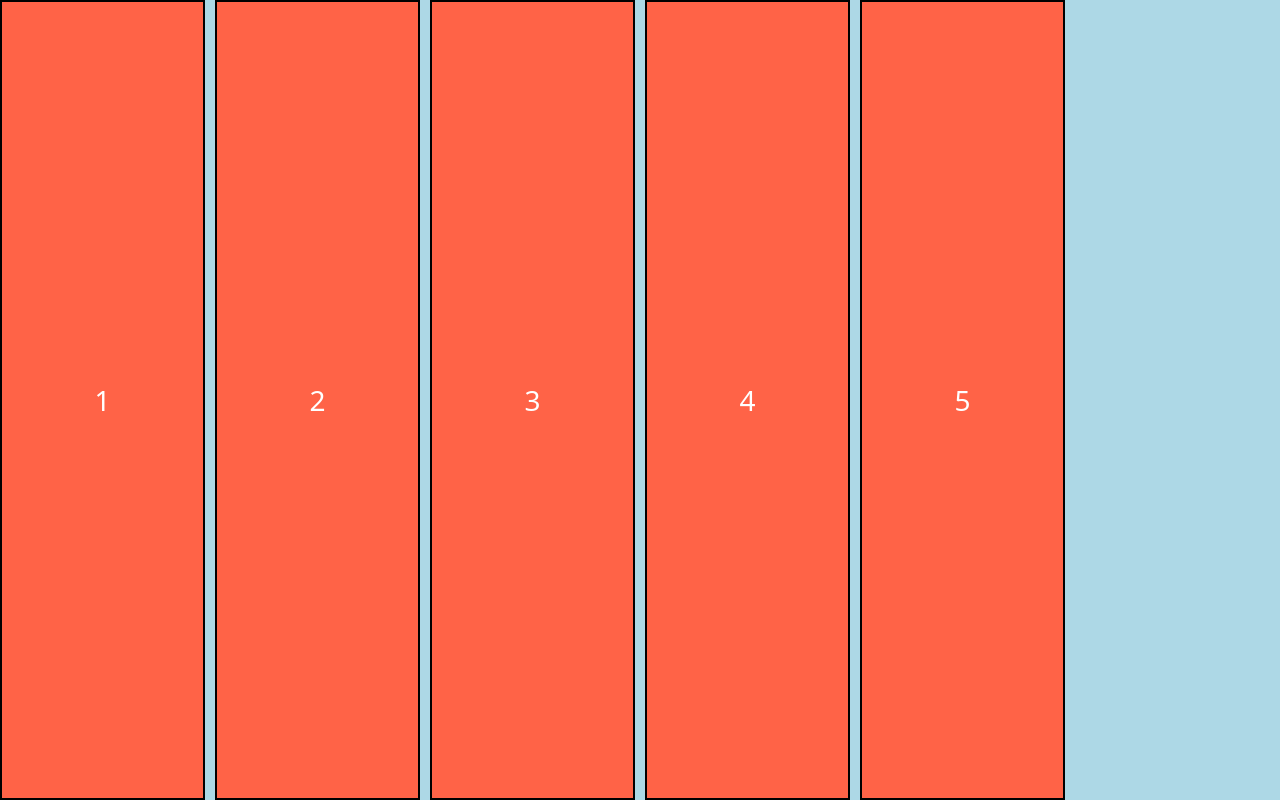
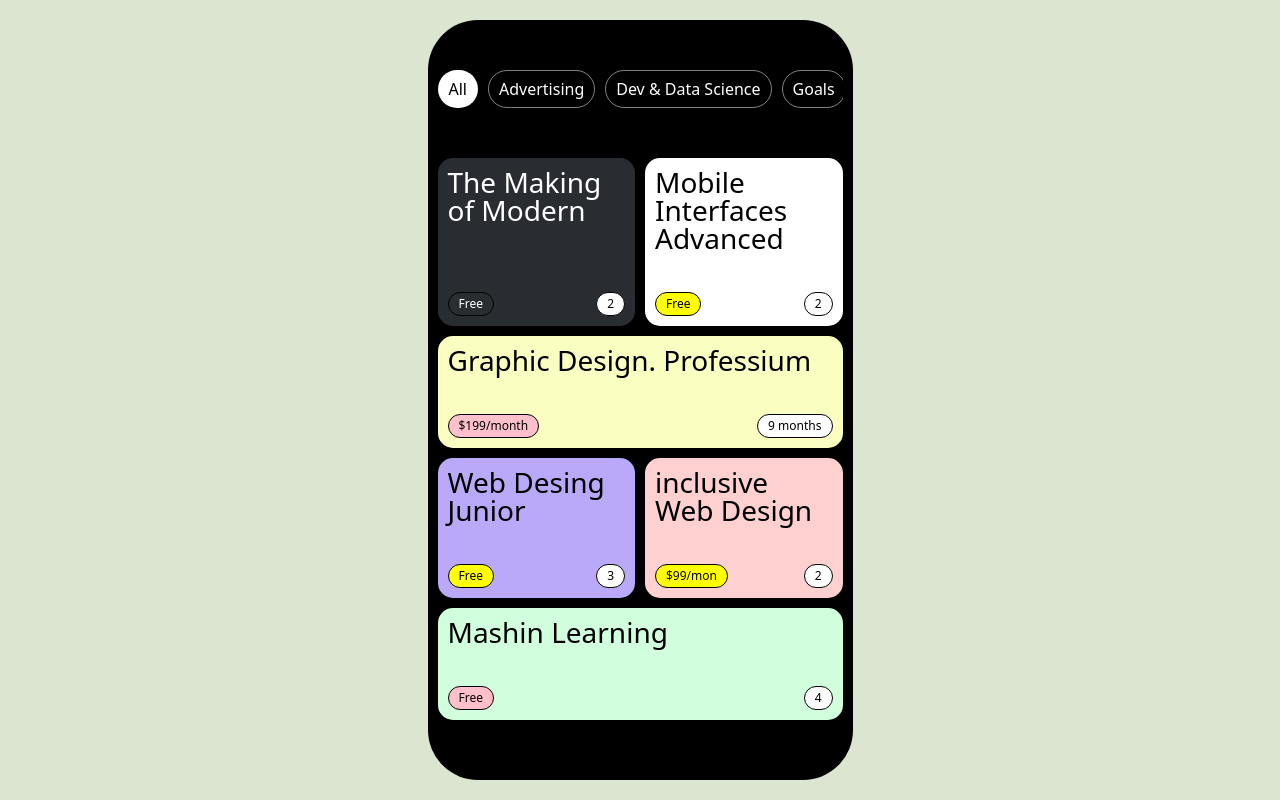
Before and after one commit to ANchangwan/vite-for-css-layout, a website built with Vite: page index.html in a window 1280 px wide. Built offline with nearby package versions, Linux system fonts and the light colour scheme.

Commit message:
education app

```diff
--- a/index.html
+++ b/index.html
@@ -3,16 +3,64 @@
   <head>
     <meta charset="UTF-8" />
     <meta name="viewport" content="width=device-width, initial-scale=1.0" />
-    <link rel="stylesheet" href="/styles/style.css" />
-    <title>Css Layout</title>
+    <link rel="stylesheet" href="/styles/style.scss" />
+    <title>Css Layout Masterclass</title>
   </head>
   <body>
-    <div class="father">
-      <div class="child">1</div>
-      <div class="child">2</div>
-      <div class="child">3</div>
-      <div class="child">4</div>
-      <div class="child">5</div>
+    <div class="phone">
+      <header class="header">
+        <ul class="header__list">
+          <li class="header__list-item header__list-item--inverter">All</li>
+          <li class="header__list-item">Advertising</li>
+          <li class="header__list-item">Dev & Data Science</li>
+          <li class="header__list-item">Goals</li>
+          <li class="header__list-item">IOS Developer</li>
+        </ul>
+      </header>
+      <div class="cards">
+        <div class="cards__card">
+          <h2 class="cards__title">The Making of Modern</h2>
+          <div class="cards__footer">
+            <span class="cards__price">Free</span
+            ><span class="cards__length">2</span>
+          </div>
+        </div>
+        <div class="cards__card">
+          <h2 class="cards__title">Mobile Interfaces Advanced</h2>
+          <div class="cards__footer">
+            <span class="cards__price">Free</span
+            ><span class="cards__length">2</span>
+          </div>
+        </div>
+        <div class="cards__card">
+          <h2 class="cards__title">Graphic Design. Professium</h2>
+          <div class="cards__footer">
+            <span class="cards__price">$199/month</span
+            ><span class="cards__length">9 months</span>
+          </div>
+        </div>
+        <div class="cards__card">
+          <h2 class="cards__title">Web Desing Junior</h2>
+          <div class="cards__footer">
+            <span class="cards__price">Free</span
+            ><span class="cards__length">3</span>
+          </div>
+        </div>
+        <div class="cards__card">
+          <h2 class="cards__title">inclusive Web Design</h2>
+          <div class="cards__footer">
+            <span class="cards__price">$99/mon</span
+            ><span class="cards__length">2</span>
+          </div>
+        </div>
+        <div class="cards__card">
+          <h2 class="cards__title">Mashin Learning</h2>
+          <div class="cards__footer">
+            <span class="cards__price">Free</span
+            ><span class="cards__length">4</span>
+          </div>
+        </div>
+      </div>
     </div>
   </body>
 </html>
--- a/package.json
+++ b/package.json
@@ -9,6 +9,7 @@
     "preview": "vite preview"
   },
   "devDependencies": {
+    "sass": "^1.77.4",
     "vite": "^4.4.5"
   }
 }
--- /dev/null
+++ b/project/EducationApp/EducationApp.scss
@@ -0,0 +1,113 @@
+@import "./reset.scss";
+
+body {
+  background-color: #dbe5d0;
+  display: flex;
+  justify-content: center;
+  align-items: center;
+  height: 100vh;
+}
+
+.phone {
+  background-color: black;
+  border-radius: 50px;
+  height: 95%;
+  width: 425px;
+  padding: 50px 10px;
+  box-sizing: border-box; //?
+}
+.header {
+  overflow-x: scroll;
+  .header__list {
+    display: flex;
+    color: white;
+    gap: 10px;
+    width: max-content; //?
+    .header__list-item {
+      border: 1px solid rgba($color: #fff, $alpha: 0.5);
+      padding: 10px;
+      border-radius: 20px;
+    }
+  }
+  .header__list-item--inverter {
+    background-color: white;
+    color: black;
+  }
+}
+
+.cards {
+  display: grid;
+  grid-template-columns: repeat(2, 1fr);
+  gap: 10px;
+  margin-top: 50px;
+  .cards__card {
+    background-color: white;
+    padding: 10px;
+    border-radius: 15px;
+    display: flex;
+    flex-direction: column;
+    justify-content: space-between;
+    gap: 40px;
+    .cards__title {
+      font-size: 28px;
+    }
+    .cards__footer {
+      font-size: 12px;
+      display: flex;
+      justify-content: space-between;
+      align-items: center;
+      span {
+        color: black;
+        padding: 5px 10px;
+        border-radius: 20px;
+        border: 1px solid black;
+      }
+      .cards__price {
+      }
+      .cards__length {
+        background-color: white;
+      }
+    }
+    &:first-child {
+      color: white;
+      background-color: #292d32;
+      border-radius: 1px solid white;
+      .cards__price {
+        color: white;
+      }
+    }
+    &:nth-child(2) {
+      background-color: white;
+      .cards__price {
+        background-color: yellow;
+      }
+    }
+    &:nth-child(3) {
+      background-color: #fafec1;
+      .cards__price {
+        background-color: pink;
+      }
+    }
+    &:nth-child(4) {
+      background-color: #baa9f8;
+      .cards__price {
+        background-color: yellow;
+      }
+    }
+    &:nth-child(5) {
+      background-color: #fed0d0;
+      .cards__price {
+        background-color: yellow;
+      }
+    }
+    &:nth-child(6) {
+      background-color: #d1ffdd;
+      .cards__price {
+        background-color: pink;
+      }
+    }
+    &:nth-child(3n) {
+      grid-column: span 2;
+    }
+  }
+}
--- a/styles/grid-templet.css
+++ /dev/null
@@ -1,17 +0,0 @@
-.father {
-  height: 100vh;
-  display: grid;
-  gap: 10px;
-  background-color: lightblue;
-  grid-template-columns: repeat(auto-fill, minmax(200px, 1fr));
-}
-
-.child {
-  display: flex;
-  justify-content: center;
-  align-items: center;
-  background-color: tomato;
-  border: 2px solid black;
-  font-size: 28px;
-  color: white;
-}
--- a/styles/grid.css
+++ /dev/null
@@ -1,15 +0,0 @@
-header {
-  background-color: turquoise;
-}
-
-section {
-  background-color: coral;
-}
-
-aside {
-  background-color: forestgreen;
-}
-
-footer {
-  background-color: cornflowerblue;
-}
--- /dev/null
+++ b/styles/reset.scss
@@ -0,0 +1,135 @@
+/* http://meyerweb.com/eric/tools/css/reset/
+   v2.0 | 20110126
+   License: none (public domain)
+*/
+
+html,
+body,
+div,
+span,
+applet,
+object,
+iframe,
+h1,
+h2,
+h3,
+h4,
+h5,
+h6,
+p,
+blockquote,
+pre,
+a,
+abbr,
+acronym,
+address,
+big,
+cite,
+code,
+del,
+dfn,
+em,
+img,
+ins,
+kbd,
+q,
+s,
+samp,
+small,
+strike,
+strong,
+sub,
+sup,
+tt,
+var,
+b,
+u,
+i,
+center,
+dl,
+dt,
+dd,
+ol,
+ul,
+li,
+fieldset,
+form,
+label,
+legend,
+table,
+caption,
+tbody,
+tfoot,
+thead,
+tr,
+th,
+td,
+article,
+aside,
+canvas,
+details,
+embed,
+figure,
+figcaption,
+footer,
+header,
+hgroup,
+menu,
+nav,
+output,
+ruby,
+section,
+summary,
+time,
+mark,
+audio,
+video {
+  margin: 0;
+  padding: 0;
+  border: 0;
+  font-size: 100%;
+  font: inherit;
+  vertical-align: baseline;
+}
+/* HTML5 display-role reset for older browsers */
+article,
+aside,
+details,
+figcaption,
+figure,
+footer,
+header,
+hgroup,
+menu,
+nav,
+section {
+  display: block;
+}
+body {
+  line-height: 1;
+}
+ol,
+ul {
+  list-style: none;
+}
+blockquote,
+q {
+  quotes: none;
+}
+blockquote:before,
+blockquote:after,
+q:before,
+q:after {
+  content: "";
+  content: none;
+}
+table {
+  border-collapse: collapse;
+  border-spacing: 0;
+}
+
+html,
+body {
+  font-family: system-ui, -apple-system, BlinkMacSystemFont, "Segoe UI", Roboto,
+    Oxygen, Ubuntu, Cantarell, "Open Sans", "Helvetica Neue", sans-serif;
+}
--- /dev/null
+++ b/styles/style.scss
@@ -0,0 +1,113 @@
+@import "./reset.scss";
+
+body {
+  background-color: #dbe5d0;
+  display: flex;
+  justify-content: center;
+  align-items: center;
+  height: 100vh;
+}
+
+.phone {
+  background-color: black;
+  border-radius: 50px;
+  height: 95%;
+  width: 425px;
+  padding: 50px 10px;
+  box-sizing: border-box; //?
+}
+.header {
+  overflow-x: scroll;
+  .header__list {
+    display: flex;
+    color: white;
+    gap: 10px;
+    width: max-content; //?
+    .header__list-item {
+      border: 1px solid rgba($color: #fff, $alpha: 0.5);
+      padding: 10px;
+      border-radius: 20px;
+    }
+  }
+  .header__list-item--inverter {
+    background-color: white;
+    color: black;
+  }
+}
+
+.cards {
+  display: grid;
+  grid-template-columns: repeat(2, 1fr);
+  gap: 10px;
+  margin-top: 50px;
+  .cards__card {
+    background-color: white;
+    padding: 10px;
+    border-radius: 15px;
+    display: flex;
+    flex-direction: column;
+    justify-content: space-between;
+    gap: 40px;
+    .cards__title {
+      font-size: 28px;
+    }
+    .cards__footer {
+      font-size: 12px;
+      display: flex;
+      justify-content: space-between;
+      align-items: center;
+      span {
+        color: black;
+        padding: 5px 10px;
+        border-radius: 20px;
+        border: 1px solid black;
+      }
+      .cards__price {
+      }
+      .cards__length {
+        background-color: white;
+      }
+    }
+    &:first-child {
+      color: white;
+      background-color: #292d32;
+      border-radius: 1px solid white;
+      .cards__price {
+        color: white;
+      }
+    }
+    &:nth-child(2) {
+      background-color: white;
+      .cards__price {
+        background-color: yellow;
+      }
+    }
+    &:nth-child(3) {
+      background-color: #fafec1;
+      .cards__price {
+        background-color: pink;
+      }
+    }
+    &:nth-child(4) {
+      background-color: #baa9f8;
+      .cards__price {
+        background-color: yellow;
+      }
+    }
+    &:nth-child(5) {
+      background-color: #fed0d0;
+      .cards__price {
+        background-color: yellow;
+      }
+    }
+    &:nth-child(6) {
+      background-color: #d1ffdd;
+      .cards__price {
+        background-color: pink;
+      }
+    }
+    &:nth-child(3n) {
+      grid-column: span 2;
+    }
+  }
+}
```
Also changed, not shown: assets/01.png (added), project/EducationApp/index.html (added), styles/style.css (deleted), 1 other file.
